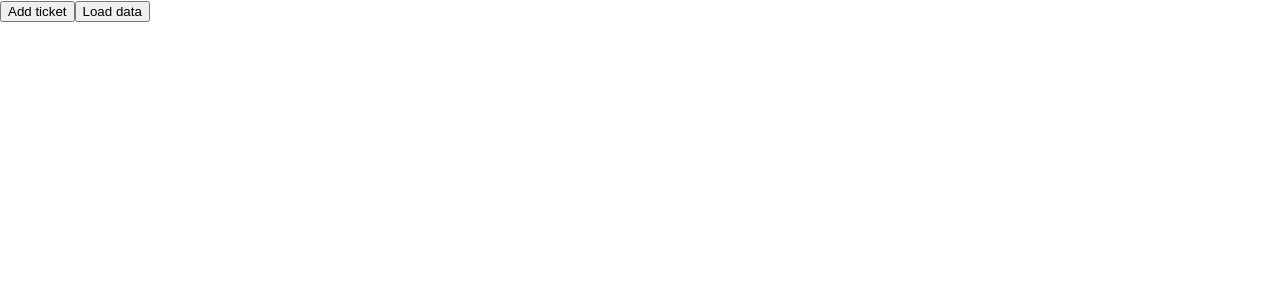
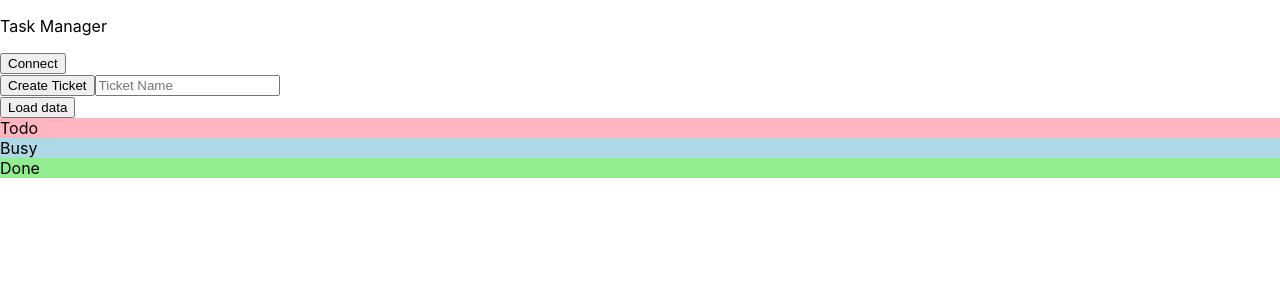
Before and after one commit to The-HMI-Guy/Solidity-dapp-env, a React (Create React App) app: page / in a window 1280 px wide. Shown: the top 300 px of the page. Built offline with nearby package versions, Linux system fonts and the light colour scheme.

Commit message:
Updates to the UI

```diff
--- a/src/App.js
+++ b/src/App.js
@@ -8,16 +8,26 @@ function App() {
   const [contract, setContract] = useState(null);
   const [tickets, setTickets] = useState([]);
 
-  const getTickets = async() => {
-    let res = await contract.getTickets();
-    console.log(res);
+  const getTickets = async () => {
+    const res = await contract.getTickets();
     setTickets(res);
-  }
+  };
   const createTicket = async (_name) => {
-    let res = await contract.createTicket(_name);
-    await res.wait();
+    const transaction = await contract.createTicket(_name);
+    await transaction.wait();
     getTickets();
-  }
+  };
+  const updateTicketStatus = async (_index, _status) => {
+    const transaction = await contract.updateTicketStatus(_index, _status);
+    await transaction.wait();
+    getTickets();
+  };
+  const renameTicket = async (_index) => {
+    let newName = prompt("Please enter new ticket name", "");
+    const transaction = await contract.updateTicketStatus(_index, newName);
+    await transaction.wait();
+    getTickets();
+  };
   const initConnection = async () => {
     if (typeof window.ethereum !== "undefined") {
       //Bring popup for MetaMask
@@ -41,10 +51,147 @@ function App() {
   useEffect(() => {
     initConnection();
   }, []);
-  return(
-  <div>
-    <button onClick={() => createTicket("Test")}>Add ticket</button>
-  <button onClick={getTickets}>Load data</button></div>
-);
+
+  return (
+    <div className="page">
+      <div className="header"></div>
+      <p>Task Manager</p>
+      {account != "" ? (
+        <p>{account.substring(0, 9)}</p>
+      ) : (
+        <button className="big_button" onClick={initConnection}>
+          Connect
+        </button>
+      )}
+      <div className="input_section">
+        <div>
+          <button className="big_button" onClick={() => createTicket(name)}>
+            Create Ticket
+          </button>
+          <input
+            className="input"
+            onChange={(e) => setName(e.target.value)}
+            placeholder="Ticket Name"
+          />
+        </div>
+        <button className="big_button" onClick={getTickets}>
+          Load data
+        </button>
+      </div>
+      <div className="main">
+        <div className="main_col" style={{ backgroundColor: "lightPink" }}>
+          <div className="main_col_heading">Todo</div>
+          {tickets
+            .map((t, i) => ({ id: i, item: t }))
+            .filter((t) => t.item.status == 0)
+            .map((ticket, index) => {
+              return (
+                <div key={index} className="main_ticket_card">
+                  <p className="main_ticket_card_id">#{ticket.id}</p>
+                  <p>{ticket.item.name}</p>
+                  <div className="main_ticket_button_section">
+                    <button
+                      className="small_button"
+                      style={{ backgroundColor: "lightBlue" }}
+                      onClick={() => updateTicketStatus(ticket.id, 1)}
+                    >
+                      Busy
+                    </button>
+                    <button
+                      className="small_button"
+                      style={{ backgroundColor: "lightGreen" }}
+                      onClick={() => updateTicketStatus(ticket.id, 2)}
+                    >
+                      Done
+                    </button>
+                    <button
+                      lassName="small_button"
+                      style={{ backgroundColor: "lightGrey" }}
+                      onClick={() => renameTicket(ticket.id)}
+                    >
+                      Rename
+                    </button>
+                  </div>
+                </div>
+              );
+            })}
+        </div>
+        <div className="main_col" style={{ backgroundColor: "lightBlue" }}>
+          <div className="main_col_heading">Busy</div>
+          {tickets
+            .map((t, i) => ({ id: i, item: t }))
+            .filter((t) => t.item.status == 1)
+            .map((ticket, index) => {
+              return (
+                <div key={index} className="main_ticket_card">
+                  <p className="main_ticket_card_id">#{ticket.id}</p>
+                  <p>{ticket.item.name}</p>
+                  <div className="main_ticket_button_section">
+                    <button
+                      className="small_button"
+                      style={{ backgroundColor: "lightBlue" }}
+                      onClick={() => updateTicketStatus(ticket.id, 0)}
+                    >
+                      Todo
+                    </button>
+                    <button
+                      className="small_button"
+                      style={{ backgroundColor: "lightGreen" }}
+                      onClick={() => updateTicketStatus(ticket.id, 2)}
+                    >
+                      Done
+                    </button>
+                    <button
+                      lassName="small_button"
+                      style={{ backgroundColor: "lightGrey" }}
+                      onClick={() => renameTicket(ticket.id)}
+                    >
+                      Rename
+                    </button>
+                  </div>
+                </div>
+              );
+            })}
+        </div>
+        <div className="main_col" style={{ backgroundColor: "lightGreen" }}>
+          <div className="main_col_heading">Done</div>
+          {tickets
+            .map((t, i) => ({ id: i, item: t }))
+            .filter((t) => t.item.status == 2)
+            .map((ticket, index) => {
+              return (
+                <div key={index} className="main_ticket_card">
+                  <p className="main_ticket_card_id">#{ticket.id}</p>
+                  <p>{ticket.item.name}</p>
+                  <div className="main_ticket_button_section">
+                    <button
+                      className="small_button"
+                      style={{ backgroundColor: "lightBlue" }}
+                      onClick={() => updateTicketStatus(ticket.id, 0)}
+                    >
+                      Busy
+                    </button>
+                    <button
+                      className="small_button"
+                      style={{ backgroundColor: "lightGreen" }}
+                      onClick={() => updateTicketStatus(ticket.id, 1)}
+                    >
+                      Busy
+                    </button>
+                    <button
+                      lassName="small_button"
+                      style={{ backgroundColor: "lightGrey" }}
+                      onClick={() => renameTicket(ticket.id)}
+                    >
+                      Rename
+                    </button>
+                  </div>
+                </div>
+              );
+            })}
+        </div>
+      </div>
+    </div>
+  );
 }
 export default App;
```
